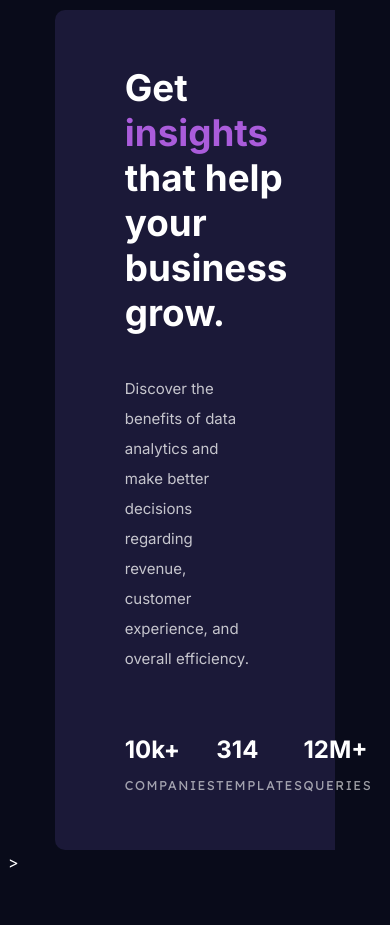
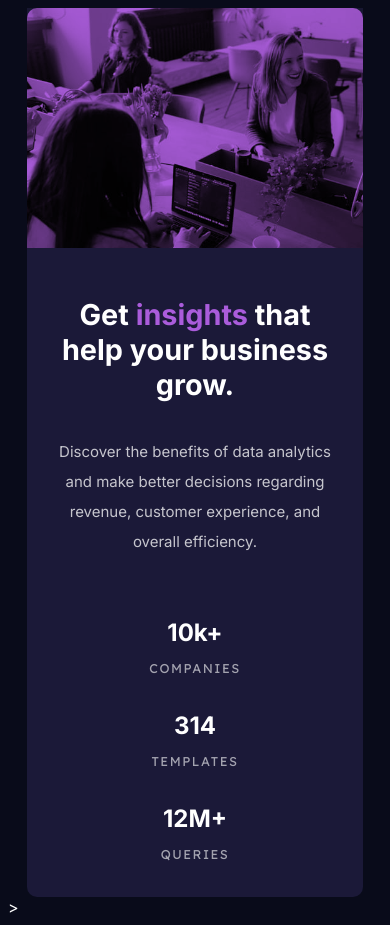
Before and after one commit to AbhinavShenoy/stats-preview-card-component-main, a plain HTML site: page index.html in a window 390 px wide. Before the commit the page ends 880 px from the top, so only its background shows below. Drawn offline with Linux system fonts and the light colour scheme.

Commit message:
added mobile responsiveness

```diff
--- a/styles.css
+++ b/styles.css
@@ -77,10 +77,7 @@ ul li span{
 
 body .image{
     width: 90%;
-    /* background: url(images/image-header-desktop.jpg); */
     background: hsl(277, 64%, 61%);
-    /* background-repeat: no-repeat;
-    background-size: cover; */
     border-radius: 0 10px 10px 0;
     opacity: 1;
 }
@@ -92,3 +89,55 @@ body .overlay{
     background-size: cover;
     mix-blend-mode: multiply;
 }
+
+
+@media (max-width: 1024px){
+
+    body .container{
+        width: 90%;
+        flex-direction: column-reverse;
+        justify-content: flex-start;
+        border-radius: 0 0 10px 10px;
+    }
+
+    .insights h1{
+        width: 100%;
+        padding-top: 30px;
+        padding-right: 20px;
+        padding-left: 20px;
+        font-size: 1.8em;
+        text-align: center;
+    }
+
+    .insights-text{
+        padding-left: 20px;
+        padding-right: 20px;
+        padding-bottom: 30px;
+        font-size: 15px;
+        text-align: center;
+    }
+
+    body ul{
+        flex-direction: column;
+        align-items: center;
+        margin-bottom: 0;
+        padding: 0;
+        width: 100%;
+    }
+
+    body ul h2{
+        text-align: center;
+    }
+
+    body ul span{
+        margin-bottom: 35px;
+        display: inline-block;
+    }
+
+
+    body .image{
+        height: 240px;
+        width: 100%;
+        border-radius: 10px 10px 0 0;
+    }
+}
```
